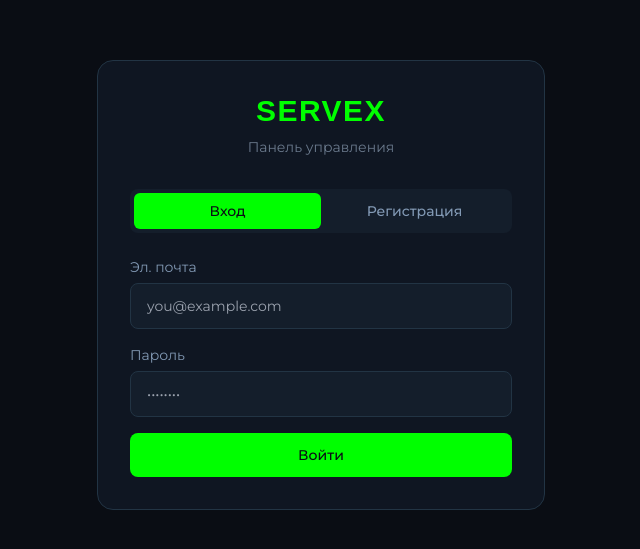
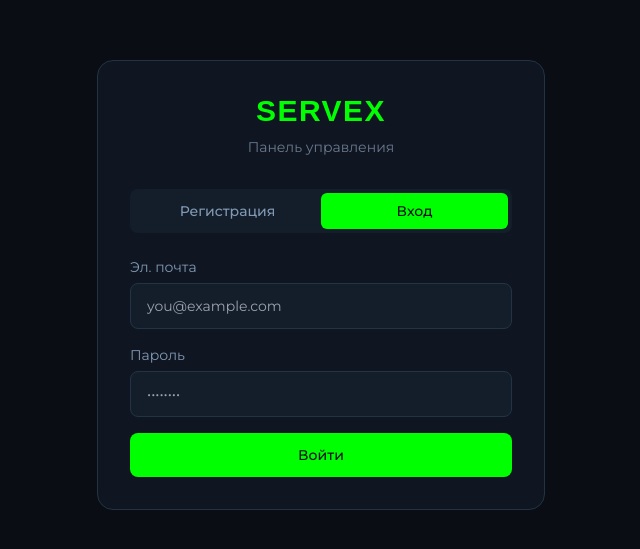
Before and after one commit to ss-twize/servex-platform, a Next.js app: page /login in a window 1280 px wide. Shown: the part 115-664 px from the top of the page, without its empty margins (319-959 px from the left). Built offline with nearby package versions, Linux system fonts and the light colour scheme; a web font is replaced by a local one.

Commit message:
Swap auth buttons order: Регистрация now comes before Вход
https://claude.ai/code/session_01Jjg2oDuMKdx55oL17LCpV5

```diff
--- a/app/login/page.tsx
+++ b/app/login/page.tsx
@@ -87,7 +87,7 @@ export default function LoginPage() {
 
         {/* Tab switcher */}
         <div className="flex rounded-lg mb-6 p-1" style={{ backgroundColor: '#141E2B' }}>
-          {(['login', 'register'] as Mode[]).map((m) => (
+          {(['register', 'login'] as Mode[]).map((m) => (
             <button
               key={m}
               type="button"
```
